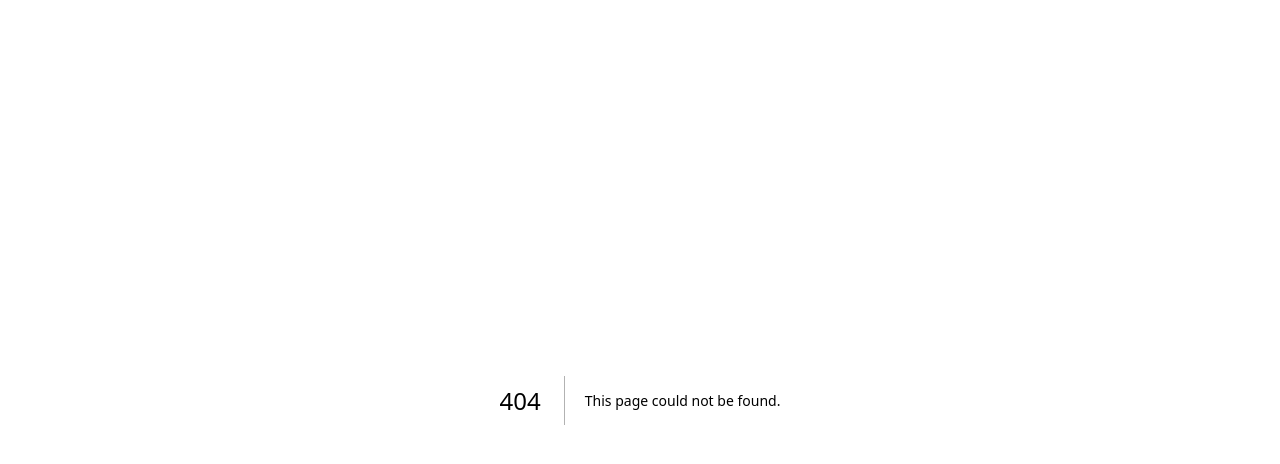
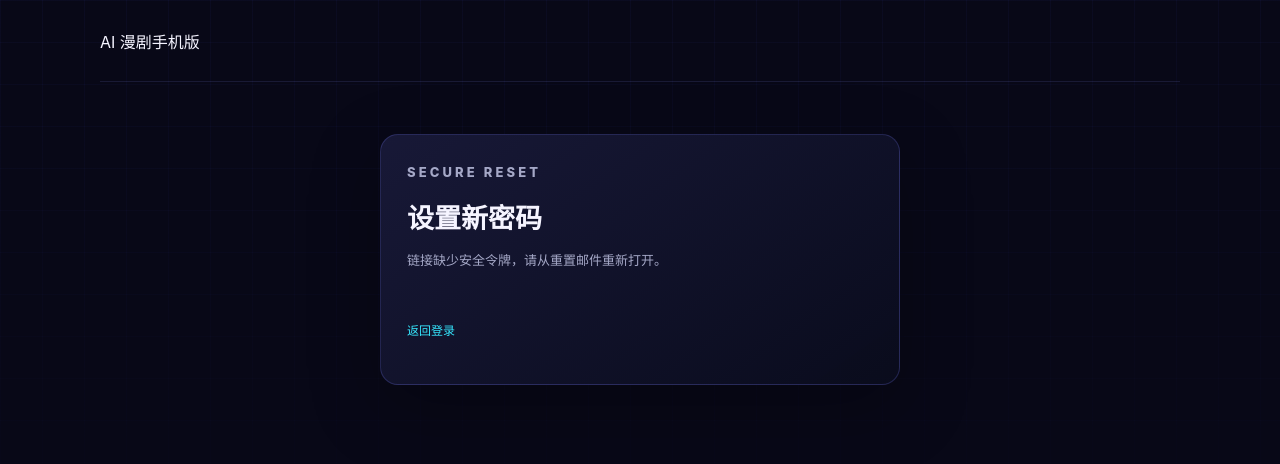
Before and after one commit to Qazwesrd/AI-Comic-Mobile, a Next.js app in the folder apps/web/: page /reset-password in a window 1280 px wide. Before the commit this address had no page. Shown: the top 464 px of the page. Built offline with nearby package versions, Linux system fonts and the light colour scheme; no server answers.

Commit message:
Add platform implementation apps/web/src/app/reset-password/page.tsx

```diff
--- /dev/null
+++ b/apps/web/src/app/reset-password/page.tsx
@@ -0,0 +1,8 @@
+"use client";
+import { FormEvent,useEffect,useState } from "react";
+const API=process.env.NEXT_PUBLIC_API_BASE_URL||"http://127.0.0.1:8000";
+export default function ResetPasswordPage(){const [token,setToken]=useState("");const [password,setPassword]=useState("");const [message,setMessage]=useState("");
+useEffect(()=>{setToken(new URLSearchParams(window.location.search).get("token")||"");},[]);
+async function submit(e:FormEvent){e.preventDefault();const r=await fetch(`${API}/api/v1/auth/password/reset`,{method:"POST",headers:{"Content-Type":"application/json"},body:JSON.stringify({token,new_password:password})});const d=await r.json();setMessage(r.ok?d.message:d.detail||"重置失败");}
+return <main className="app-shell"><header className="topbar"><a className="brand" href="/">AI 漫剧手机版</a></header><section className="account-wrap"><div className="account-card"><p className="eyebrow">SECURE RESET</p><h1>设置新密码</h1>{!token?<p>链接缺少安全令牌，请从重置邮件重新打开。</p>:<form className="account-form" onSubmit={submit}><label>新密码（至少10位）<input type="password" minLength={10} maxLength={128} required value={password} onChange={e=>setPassword(e.target.value)}/></label><button className="account-submit">确认重置密码</button></form>}<p className="account-message">{message}</p><a className="account-back" href="/account">返回登录</a></div></section></main>;
+}
```
